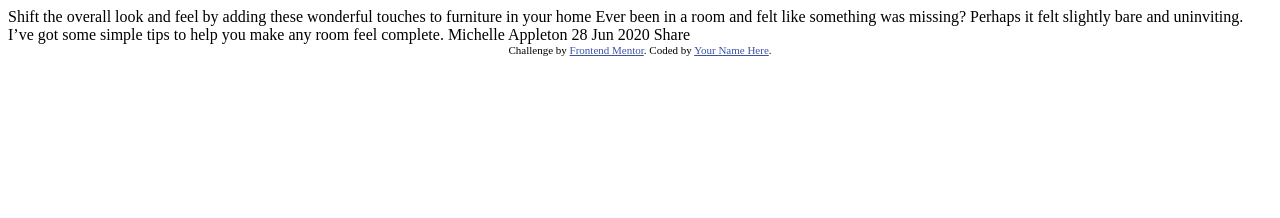
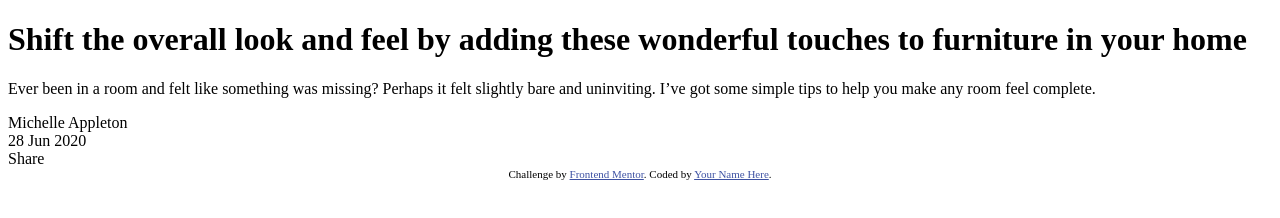
Before and after one commit to femas1/article-preview-component, a plain HTML site: page index.html in a window 1280 px wide. Drawn offline with Linux system fonts and the light colour scheme.

Commit message:
added html structure

```diff
--- a/index.html
+++ b/index.html
@@ -16,15 +16,24 @@
 </head>
 <body>
 
-  Shift the overall look and feel by adding these wonderful
-  touches to furniture in your home
+  <h1 class="article-heading">
+    Shift the overall look and feel by adding these wonderful
+    touches to furniture in your home
+  </h1>
+<p class="article-text">
 
-  Ever been in a room and felt like something was missing? Perhaps
-  it felt slightly bare and uninviting. I’ve got some simple tips
-  to help you make any room feel complete.
+    Ever been in a room and felt like something was missing? Perhaps
+    it felt slightly bare and uninviting. I’ve got some simple tips
+    to help you make any room feel complete.
+</p>
 
-  Michelle Appleton
-  28 Jun 2020
+<div class="user">
+  <div class="user__photo"></div>
+  <div class="user__user">
+    <div class="user__user__name">Michelle Appleton</div>
+    <div class="user__user__date">28 Jun 2020</div>
+  </div>
+</div>
 
   Share
 
```
